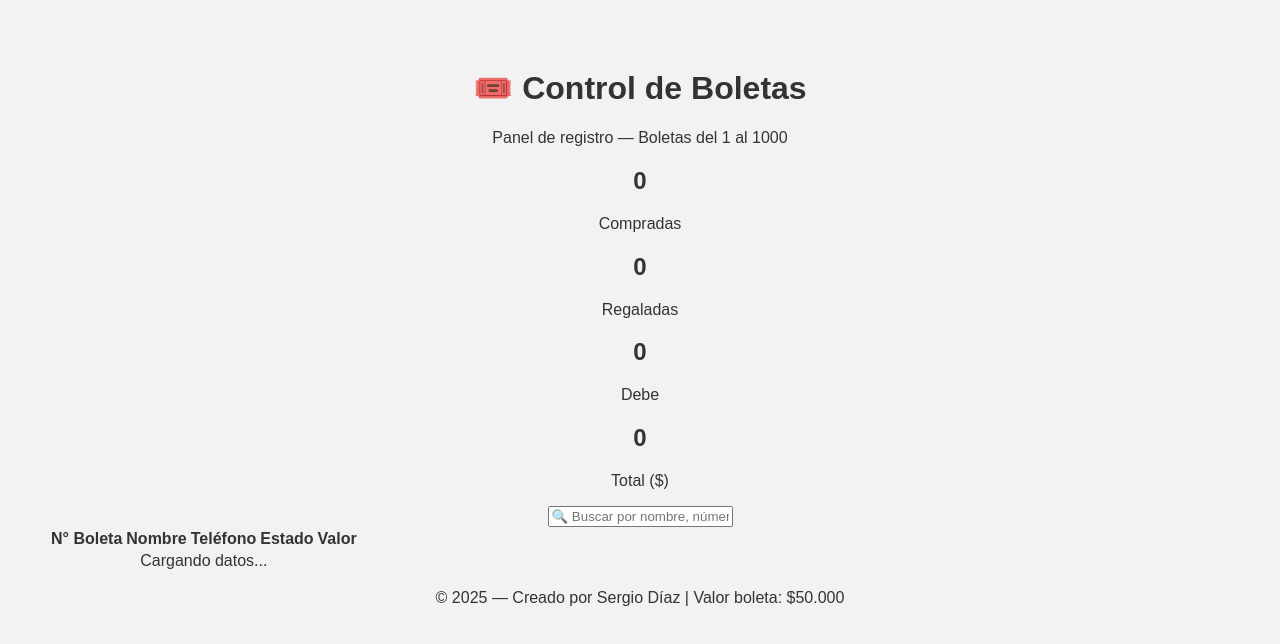
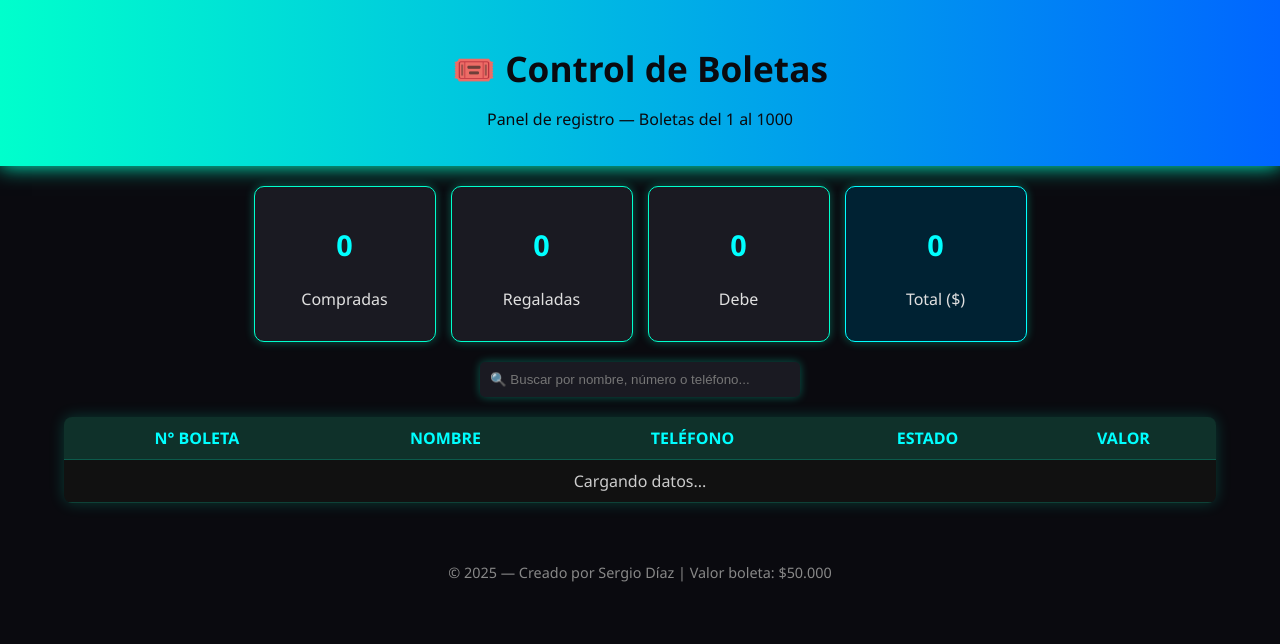
Before and after one commit to sergiolexdiaz/datosvotaciones, a plain HTML site: page index.html in a window 1280 px wide. Drawn offline with Linux system fonts and the light colour scheme; a script that the page names is missing.

Commit message:
Revamp styles for dark futuristic theme

```diff
--- a/style.css
+++ b/style.css
@@ -1,37 +1,96 @@
+/* 🌑 Estilo oscuro futurista */
 body {
-  font-family: Arial, sans-serif;
-  background: #f2f2f2;
-  color: #333;
+  background-color: #0a0a0f;
+  color: #e0e0e0;
+  font-family: 'Segoe UI', sans-serif;
+  margin: 0;
+  padding: 0;
   text-align: center;
-  padding: 40px;
 }
 
-form {
-  background: white;
-  border-radius: 12px;
+header {
   padding: 20px;
-  width: 90%;
-  max-width: 500px;
-  margin: auto;
-  box-shadow: 0 4px 12px rgba(0,0,0,0.1);
+  background: linear-gradient(90deg, #00ffcc, #0066ff);
+  color: #0a0a0f;
+  box-shadow: 0 0 20px #00ffcc;
 }
 
-textarea, input[type="file"] {
-  width: 100%;
-  margin: 10px 0;
-  padding: 10px;
+h1 {
+  font-size: 2.2rem;
+  margin-bottom: 5px;
 }
 
-button {
-  background: #25D366;
-  color: white;
-  border: none;
-  padding: 10px 20px;
-  font-size: 16px;
-  border-radius: 6px;
-  cursor: pointer;
+.stats {
+  display: flex;
+  justify-content: center;
+  flex-wrap: wrap;
+  gap: 15px;
+  margin: 20px 0;
 }
 
-button:hover {
-  background: #128C7E;
+.card {
+  background-color: #1a1a22;
+  border: 1px solid #00ffcc;
+  border-radius: 10px;
+  padding: 15px;
+  width: 150px;
+  box-shadow: 0 0 10px #00ffcc55;
 }
+
+.card.total {
+  background-color: #002233;
+  border-color: #00ffff;
+}
+
+.card h2 {
+  font-size: 1.8rem;
+  color: #00ffff;
+}
+
+.busqueda {
+  margin: 20px;
+}
+
+#buscador {
+  padding: 10px;
+  width: 300px;
+  border-radius: 5px;
+  border: none;
+  background-color: #1a1a22;
+  color: #fff;
+  outline: none;
+  box-shadow: 0 0 10px #00ffcc55;
+}
+
+table {
+  width: 90%;
+  margin: auto;
+  border-collapse: collapse;
+  background-color: #111;
+  color: #ccc;
+  box-shadow: 0 0 15px #00ffcc33;
+  border-radius: 8px;
+  overflow: hidden;
+}
+
+th, td {
+  padding: 10px;
+  border-bottom: 1px solid #00ffcc33;
+}
+
+th {
+  background-color: #00ffcc22;
+  color: #00ffff;
+  text-transform: uppercase;
+}
+
+tr:hover {
+  background-color: #00334466;
+}
+
+footer {
+  margin-top: 30px;
+  padding: 15px;
+  font-size: 0.9rem;
+  color: #888;
+}
```
